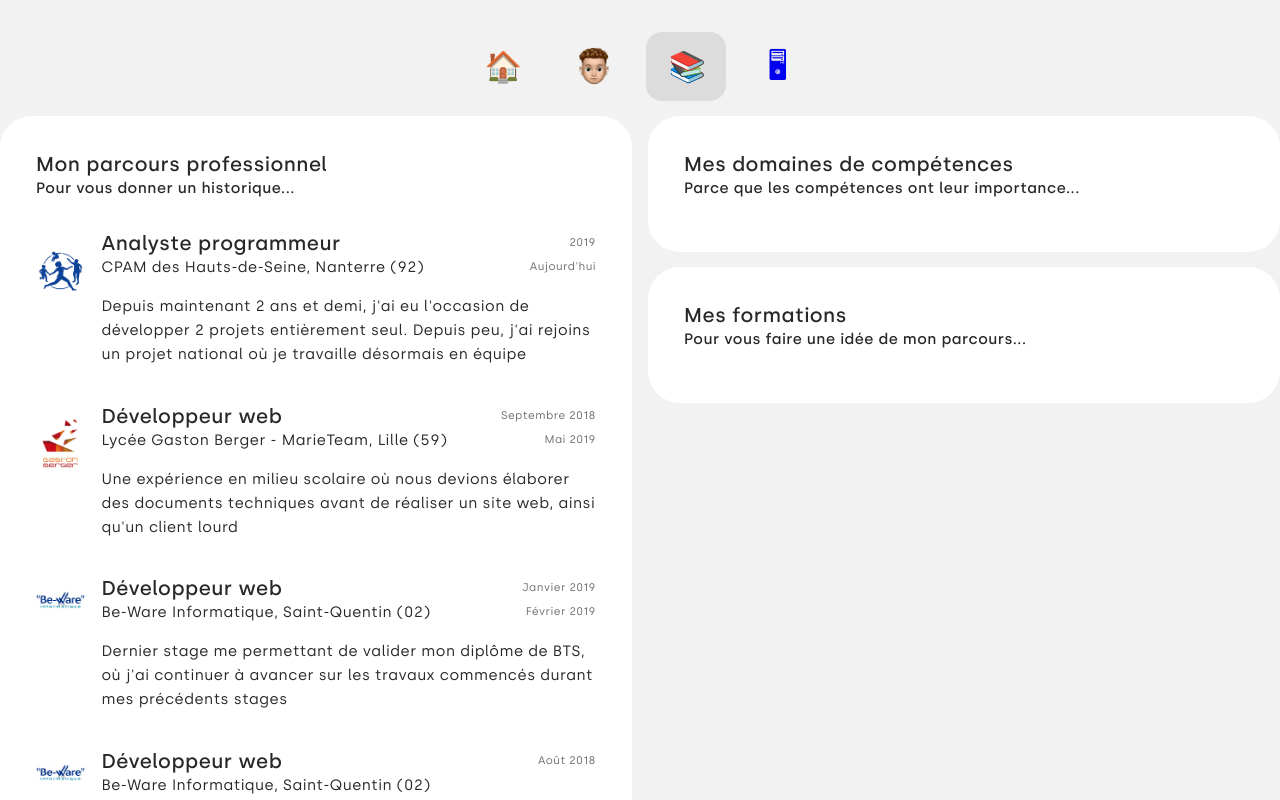
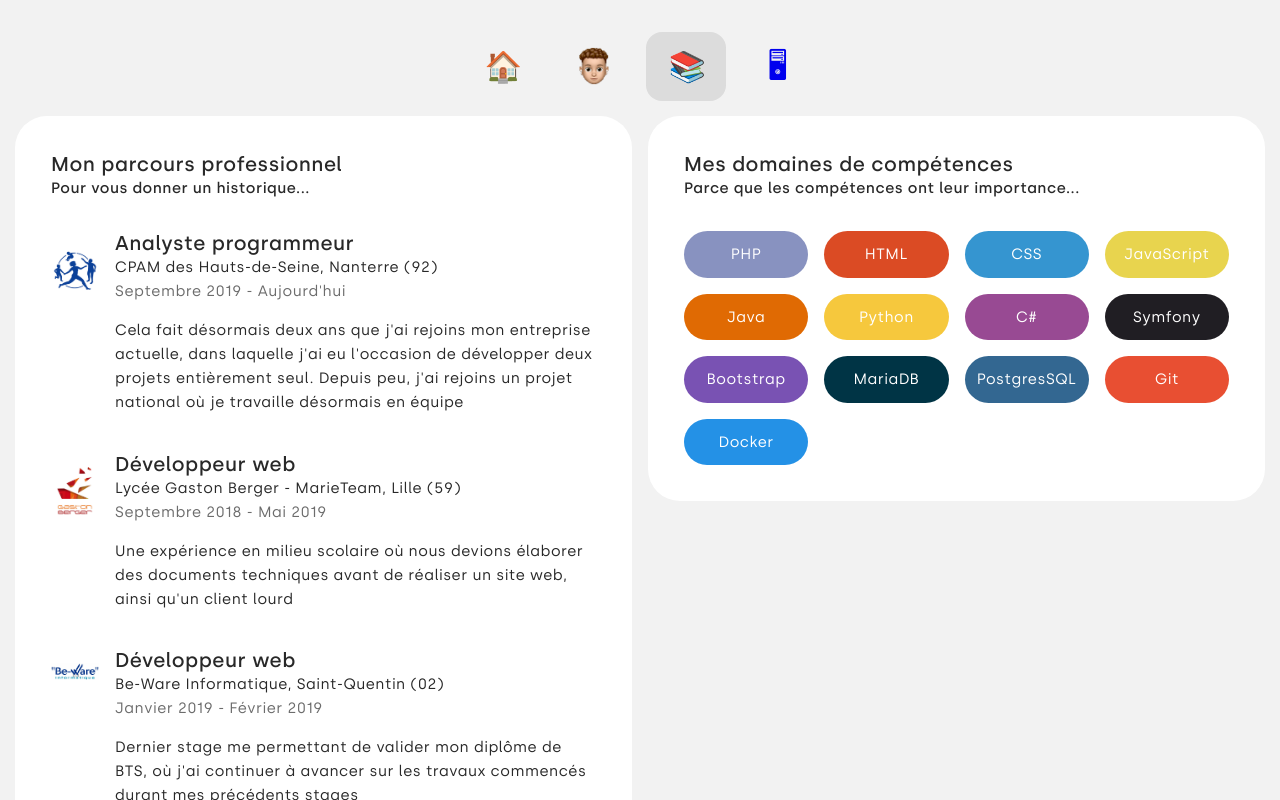
Before and after one commit to AdrienGeoorge/adriengeoorge.github.io, a Vue app: page /carrer in a window 1280 px wide. Shown: the top 800 px of the page. Built offline with nearby package versions, Linux system fonts and the light colour scheme.

Commit message:
Fin page carrer

```diff
--- a/src/assets/base.scss
+++ b/src/assets/base.scss
@@ -16,6 +16,7 @@
   --vt-c-white: #ffffff;
   --vt-c-white-soft: #f8f8f8;
   --vt-c-white-mute: #f2f2f2;
+  --vt-c-light-gray: #e9ecef;
 
   --vt-c-black: #181818;
   --vt-c-black-soft: #222222;
@@ -37,6 +38,7 @@
   --color-background: var(--vt-c-white);
   --color-background-soft: var(--vt-c-white-soft);
   --color-background-mute: var(--vt-c-white-mute);
+  --color-box-icon: var(--vt-c-light-gray);
 
   --color-border: var(--vt-c-divider-light-2);
   --color-border-hover: var(--vt-c-divider-light-1);
@@ -167,12 +169,18 @@ nav {
 
   .job-date {
     color: #6c6c6c;
-    font-size: 11px;
-    position: absolute;
-    top: 0;
-    right: 0;
-    width: 10em;
-    text-align: right;
+  }
+}
+
+.grid-skills {
+  margin-top: 1em;
+  display: grid;
+  grid-template-columns: repeat(4, 1fr);
+  grid-gap: 1rem;
+
+  div {
+    font-size: 15px;
+    color: white;
   }
 }
 
@@ -328,6 +336,7 @@ nav {
   padding: 0.75em;
   font-size: 40px;
   text-align: center;
+  background-color: var(--color-box-icon);
 }
 
 /* TRANSITIONS */
@@ -341,7 +350,7 @@ nav {
 
 .slide-enter-from {
   position: absolute;
-  top: -150vh;
+  top: -200vh;
 }
 
 .slide-enter-to {
@@ -373,6 +382,7 @@ nav {
     --color-background: var(--vt-c-black);
     --color-background-soft: var(--vt-c-black-soft);
     --color-background-mute: var(--vt-c-black-mute);
+    --color-box-icon: var(--vt-c-black-mute);
 
     --color-border: var(--vt-c-divider-dark-2);
     --color-border-hover: var(--vt-c-divider-dark-1);
@@ -383,6 +393,10 @@ nav {
 }
 
 @media (max-width: 1300px) {
+  body {
+    padding: 0 1em;
+  }
+
   .main {
     padding: unset;
     display: unset;
@@ -405,7 +419,7 @@ nav {
   }
 
   .grid {
-    padding: 20px;
+    padding: 20px 0;
   }
 
   .grid_1_1 .box .box-content {
@@ -419,13 +433,13 @@ nav {
   .slide-enter-active,
   .slide-leave-active {
     transition: all 1s ease-out;
-    width: calc(100vw);
+    width: calc(100vw - 2em);
     left: 0;
   }
 
   .slide-enter-from {
     position: absolute;
-    top: -150vh;
+    top: -200vh;
   }
 
   .slide-enter-to {
@@ -468,12 +482,12 @@ nav {
   .slide-enter-active,
   .slide-leave-active {
     transition: all 1s ease-out;
-    width: calc(100vw);
+    width: calc(100vw - 2em);
   }
 
   .slide-enter-from {
     position: absolute;
-    top: -150vh;
+    top: -300vh;
   }
 
   .slide-enter-to {
@@ -523,4 +537,8 @@ nav {
       }
     }
   }
+
+  .grid_1_1 {
+    grid-template-columns: 1fr;
+  }
 }
--- a/src/components/CarrerLine.vue
+++ b/src/components/CarrerLine.vue
@@ -1,17 +1,17 @@
 <template>
   <div class="grid-carrer">
     <img :src="image" alt="" style="width: 100%; margin-top: 1em;">
-    <div>
+    <div class="job-line">
       <div class="title">
         <slot name="title"></slot>
       </div>
-      <div class="company">
-        <slot name="company"></slot>
-      </div>
+      <slot name="company"></slot>
       <div class="job-date">
         <slot name="date"></slot>
       </div>
-      <p class="mt-1"><slot></slot></p>
+      <p class="mt-1">
+        <slot></slot>
+      </p>
     </div>
   </div>
 </template>
--- a/src/views/AboutView.vue
+++ b/src/views/AboutView.vue
@@ -17,10 +17,9 @@ import IconBox from "../components/IconBox.vue"
           C'est ici que tout a commencé, mon envie et mon ambition d'évoluer dans le domaine de l'informatique sont nés.
         </p>
         <p>
-          En 2017, après l'obtention de mon diplôme je me suis dirigé sur une nouvelle formation. Celle-ci me permettait
-          soit de
-          continuer dans le domaine des télécommunications et matériels résaux, soit de m'orienter vers le développement
-          web et mobile. Le choix fut difficile, mais j'ai fini par choisir le développement.
+          En 2017, après l'obtention de mon diplôme je me suis dirigé vers une nouvelle formation. Celle-ci me
+          permettait soit de continuer dans le domaine des télécommunications et matériels résaux, soit de m'orienter
+          vers le développement web et mobile. Le choix fut difficile, mais j'ai fini par choisir le développement.
         </p>
         <p>
           Depuis, je m'améliore et j'apprends constamment de nouvelles choses. Je suis passioné, et j'ai l'envie
@@ -34,11 +33,11 @@ import IconBox from "../components/IconBox.vue"
           <div class="title">Mes passe-temps</div>
           <div class="description">Ce que je fais de mon temps libre...</div>
           <div class="grid-about">
-            <IconBox color="#e9ecef">🍿</IconBox>
-            <IconBox color="#e9ecef">🎶</IconBox>
-            <IconBox color="#e9ecef">🍻</IconBox>
-            <IconBox color="#e9ecef">🏋🏻‍♂️</IconBox>
-            <IconBox color="#e9ecef">✈️</IconBox>
+            <IconBox>🍿</IconBox>
+            <IconBox>🎶</IconBox>
+            <IconBox>🍻</IconBox>
+            <IconBox>🏋🏻‍♂️</IconBox>
+            <IconBox>✈️</IconBox>
           </div>
         </div>
       </div>
@@ -47,9 +46,9 @@ import IconBox from "../components/IconBox.vue"
           <div class="title">Mes langues parlées</div>
           <div class="description">Même si ce n'est que des notions...</div>
           <div class="grid-about">
-            <IconBox color="#e9ecef">🇬🇧</IconBox>
-            <IconBox color="#e9ecef">🇪🇸</IconBox>
-            <IconBox color="#e9ecef">🇮🇹</IconBox>
+            <IconBox>🇬🇧</IconBox>
+            <IconBox>🇪🇸</IconBox>
+            <IconBox>🇮🇹</IconBox>
           </div>
         </div>
       </div>
--- a/src/views/CarrerView.vue
+++ b/src/views/CarrerView.vue
@@ -1,5 +1,6 @@
 <script setup>
 import CarrerLine from "../components/CarrerLine.vue"
+import IconBox from "../components/IconBox.vue";
 </script>
 
 <template>
@@ -12,15 +13,16 @@ import CarrerLine from "../components/CarrerLine.vue"
         <CarrerLine image="/cpam.jpeg">
           <template #title>Analyste programmeur</template>
           <template #company>CPAM des Hauts-de-Seine, Nanterre (92)</template>
-          <template #date>2019<br>Aujourd'hui</template>
-          Depuis maintenant 2 ans et demi, j'ai eu l'occasion de développer 2 projets entièrement seul. Depuis peu, j'ai
-          rejoins un projet national où je travaille désormais en équipe
+          <template #date>Septembre 2019 - Aujourd'hui</template>
+          Cela fait désormais deux ans que j'ai rejoins mon entreprise actuelle, dans laquelle j'ai eu l'occasion de
+          développer deux projets entièrement seul. Depuis peu, j'ai rejoins un projet national où je travaille
+          désormais en équipe
         </CarrerLine>
 
         <CarrerLine image="/gaston-berger.jpeg">
           <template #title>Développeur web</template>
           <template #company>Lycée Gaston Berger - MarieTeam, Lille (59)</template>
-          <template #date>Septembre 2018<br>Mai 2019</template>
+          <template #date>Septembre 2018 - Mai 2019</template>
           Une expérience en milieu scolaire où nous devions élaborer des documents techniques avant de réaliser un site
           web, ainsi qu'un client lourd
         </CarrerLine>
@@ -28,7 +30,7 @@ import CarrerLine from "../components/CarrerLine.vue"
         <CarrerLine image="/beware.jpeg">
           <template #title>Développeur web</template>
           <template #company>Be-Ware Informatique, Saint-Quentin (02)</template>
-          <template #date>Janvier 2019<br>Février 2019</template>
+          <template #date>Janvier 2019 - Février 2019</template>
           Dernier stage me permettant de valider mon diplôme de BTS, où j'ai continuer à avancer sur les travaux
           commencés durant mes précédents stages
         </CarrerLine>
@@ -43,17 +45,9 @@ import CarrerLine from "../components/CarrerLine.vue"
         <CarrerLine image="/beware.jpeg">
           <template #title>Développeur web</template>
           <template #company>Be-Ware Informatique, Saint-Quentin (02)</template>
-          <template #date>Mai 2018<br>Juin 2018</template>
+          <template #date>Mai 2018 - Juin 2018</template>
           Premier stage dans le domaine du développement où j'ai fais mes débuts sur Symfony et participé à
           l'élaborations de divers modules
-        </CarrerLine>
-
-        <CarrerLine image="/beware.jpeg">
-          <template #title>Technicien informatique</template>
-          <template #company>Be-Ware Informatique, Saint-Quentin (02)</template>
-          <template #date>Septembre 2016<br>Octobre 2016</template>
-          Première expérience en tant que technicien durant laquelle j'ai fais du dépannage et de la remise à niveau
-          d'ordinateurs
         </CarrerLine>
       </div>
     </div>
@@ -62,12 +56,47 @@ import CarrerLine from "../components/CarrerLine.vue"
         <div class="box-content">
           <div class="title">Mes domaines de compétences</div>
           <div class="description">Parce que les compétences ont leur importance...</div>
-        </div>
-      </div>
-      <div class="box mt-1">
-        <div class="box-content">
-          <div class="title">Mes formations</div>
-          <div class="description">Pour vous faire une idée de mon parcours...</div>
+          <div class="grid-skills">
+            <IconBox color="#8892c0">
+              PHP
+            </IconBox>
+            <IconBox color="#db4b24">
+              HTML
+            </IconBox>
+            <IconBox color="#3595d0">
+              CSS
+            </IconBox>
+            <IconBox color="#e8d44e">
+              JavaScript
+            </IconBox>
+            <IconBox color="#e06a03">
+              Java
+            </IconBox>
+            <IconBox color="#f6c83d">
+              Python
+            </IconBox>
+            <IconBox color="#984a93">
+              C#
+            </IconBox>
+            <IconBox color="#201e23">
+              Symfony
+            </IconBox>
+            <IconBox color="#7952b3">
+              Bootstrap
+            </IconBox>
+            <IconBox color="#003445">
+              MariaDB
+            </IconBox>
+            <IconBox color="#336791">
+              PostgresSQL
+            </IconBox>
+            <IconBox color="#e84f32">
+              Git
+            </IconBox>
+            <IconBox color="#2491e6">
+              Docker
+            </IconBox>
+          </div>
         </div>
       </div>
     </div>
--- a/src/views/HomeView.vue
+++ b/src/views/HomeView.vue
@@ -26,7 +26,7 @@ import ButtonBox from "../components/ButtonBox.vue"
 
     <ButtonBox class="box-width-height-2" background-url="/bg-large.png" link-url="/about">
       <template #title>Parce que vous voulez en savoir plus...</template>
-      <template #description>Apprenez-en plus sur mes formations, mon parcours professionnel et mes compétences</template>
+      <template #description>Apprenez-en plus sur mon parcours professionnel et mes champs de compétences</template>
       <template #button>En savoir plus</template>
     </ButtonBox>
 
```
